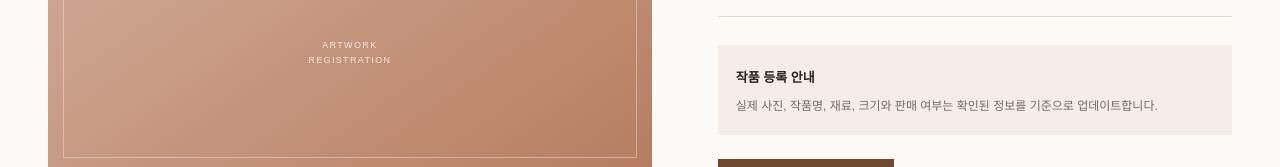
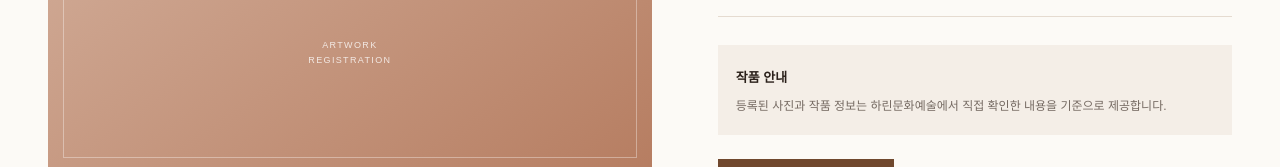
Before and after one commit to harinstudio26/harinart, a Next.js app: page /shop/traditional-knot-01 in a window 1280 px wide. Shown: the part 469-636 px from the top of the page. Built offline with nearby package versions, Linux system fonts and the light colour scheme.

Commit message:
작품 상세에 실제 등록 사진 표시

```diff
--- a/app/shop/[slug]/page.tsx
+++ b/app/shop/[slug]/page.tsx
@@ -17,8 +17,8 @@ export default async function ProductDetail({params}:{params:Promise<{slug:strin
   if(!product)notFound();
   return <>
     <section className="page-content product-detail">
-      <div className="product-detail-image product-visual"><span>{product.category}</span><small>ARTWORK<br/>REGISTRATION</small></div>
-      <div><p className="eyebrow">{product.category}</p><h1>{product.name}</h1><p className="body">{product.description}</p><dl><dt>가격</dt><dd>{product.price}</dd><dt>상태</dt><dd>{product.status}</dd></dl><div className="product-note"><b>작품 등록 안내</b><p>실제 사진, 작품명, 재료, 크기와 판매 여부는 확인된 정보를 기준으로 업데이트합니다.</p></div><Link className="button" href={`/contact?type=custom&product=${product.slug}`}>작품·주문제작 문의 <ArrowRight size={16}/></Link></div>
+      {product.image?<div className="product-detail-image"><img src={product.image} alt={product.name}/></div>:<div className="product-detail-image product-visual"><span>{product.category}</span><small>ARTWORK<br/>REGISTRATION</small></div>}
+      <div><p className="eyebrow">{product.category}</p><h1>{product.name}</h1><p className="body">{product.description}</p><dl><dt>가격</dt><dd>{product.price}</dd><dt>상태</dt><dd>{product.status}</dd></dl><div className="product-note"><b>작품 안내</b><p>등록된 사진과 작품 정보는 하린문화예술에서 직접 확인한 내용을 기준으로 제공합니다.</p></div><Link className="button" href={`/contact?type=custom&product=${product.slug}`}>작품·주문제작 문의 <ArrowRight size={16}/></Link></div>
     </section>
     <section className="product-back"><Link href="/shop">← 작품샵 목록으로 돌아가기</Link></section>
   </>;
```
